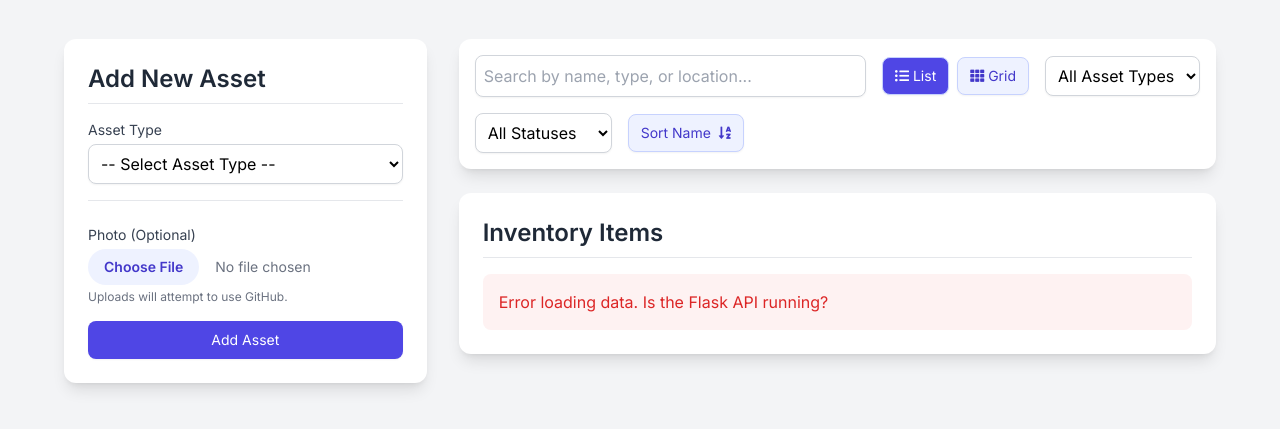
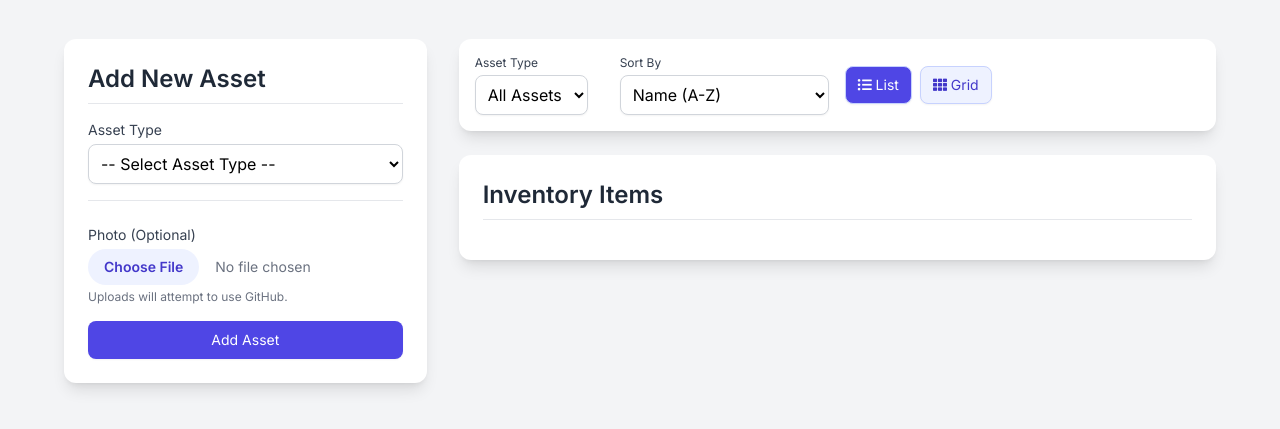
Before and after one commit to assets-stack/Club-Inventory-App, a Flask app: page / in a window 1280 px wide. Shown: the part 73-502 px from the top of the page. Run offline with Flask 3, Linux system fonts and the light colour scheme; grey boxes labelled with a size stand in for pictures from a placeholder-image service; some libraries are stand-ins or nearby versions.

Commit message:
started changes for filter bar

```diff
--- a/templates/index.html
+++ b/templates/index.html
@@ -76,9 +76,33 @@
                 <div class="lg:col-span-2 space-y-6">
                     <!-- Filters and Sort -->
                     <div class="bg-white p-4 rounded-xl shadow-lg flex flex-wrap gap-4 items-center">
-                        <div class="flex-grow">
-                            <input type="text" id="search-input" placeholder="Search by name, type, or location..." class="w-full rounded-lg border-gray-300 shadow-sm focus:border-indigo-500 focus:ring-indigo-500 p-2 border">
+                        <div>
+                            <label for="filter-asset-type" class="block text-xs font-medium text-gray-700">Asset Type</label>
+                            <select id="filter-asset-type" onchange="displayFilterOptions(); filterAndSortInventory()"
+                                    class="rounded-lg border-gray-300 shadow-sm focus:border-indigo-500 focus:ring-indigo-500 p-2 border bg-white mt-1">
+                                <option value="All">All Assets</option>
+                                <option value="Costume">Costume</option>
+                                <option value="Prop">Prop</option>
+                                <option value="Set">Set</option>
+                                <option value="Tech">Tech</option>
+                            </select>
                         </div>
+
+                        <div id="dynamic-filters-container" class="flex space-x-4">
+                        </div>
+
+                        <div>
+                            <label for="sort-by" class="block text-xs font-medium text-gray-700">Sort By</label>
+                            <select id="sort-by" onchange="filterAndSortInventory()"
+                                    class="rounded-lg border-gray-300 shadow-sm focus:border-indigo-500 focus:ring-indigo-500 p-2 border bg-white mt-1">
+                                <option value="name_asc">Name (A-Z)</option>
+                                <option value="name_desc">Name (Z-A)</option>
+                                <option value="quantity_asc">Quantity (Low to High)</option>
+                                <option value="quantity_desc">Quantity (High to Low)</option>
+                            </select>
+                        </div>
+
+                        <!-- View Toggle Buttons -->
                         <div class="flex space-x-2">
                             <button id="view-list-button" class="flex-shrink-0 py-2 px-3 border border-indigo-200 rounded-lg shadow-sm text-sm font-medium text-white bg-indigo-600 hover:bg-indigo-700 transition">
                                 <i class="fas fa-list-ul"></i> List
@@ -87,25 +111,6 @@
                                 <i class="fas fa-th"></i> Grid
                             </button>
                         </div>
-                        <div>
-                            <select id="filter-asset-type" class="rounded-lg border-gray-300 shadow-sm focus:border-indigo-500 focus:ring-indigo-500 p-2 border bg-white">
-                                <option value="">All Asset Types</option>
-                                <option value="Costume">Costume</option>
-                                <option value="Prop">Prop</option>
-                                <option value="Set">Set</option>
-                                <option value="Tech">Tech</option>
-                            </select>
-                        </div>
-                        <div>
-                            <select id="filter-status" class="rounded-lg border-gray-300 shadow-sm focus:border-indigo-500 focus:ring-indigo-500 p-2 border bg-white">
-                                <option value="">All Statuses</option>
-                                <option value="Available">Available</option>
-                                <option value="Checked Out">Checked Out</option>
-                            </select>
-                        </div>
-                        <button id="sort-name-button" class="flex-shrink-0 py-2 px-3 border border-indigo-200 rounded-lg shadow-sm text-sm font-medium text-indigo-700 bg-indigo-50 hover:bg-indigo-100 transition">
-                            Sort Name <i class="fas fa-sort-alpha-down ml-1"></i>
-                        </button>
                     </div>
 
                     <!-- Inventory List -->
@@ -460,11 +465,7 @@
                     }
                     newStatus = 'Checked Out';
                 } else {
-                    // CONFIRM RETURN/AVAILABILITY
-                    const confirmReturn = confirm(`Are you sure you want to return this item (ID: ${itemId}) and mark it as 'Available'?`);
-                    if (!confirmReturn) {
-                        return;
-                    }
+                    // RETURN
                     newStatus = 'Available';
                 }
 
@@ -826,6 +827,8 @@
                 });
             }
 
+
+
             function filterAndSortInventory() {
                 const searchTerm = document.getElementById('search-input').value.toLowerCase();
                 const assetTypeFilter = document.getElementById('filter-asset-type').value;
```
Lines whose indentation alone changed are shown as unchanged.
